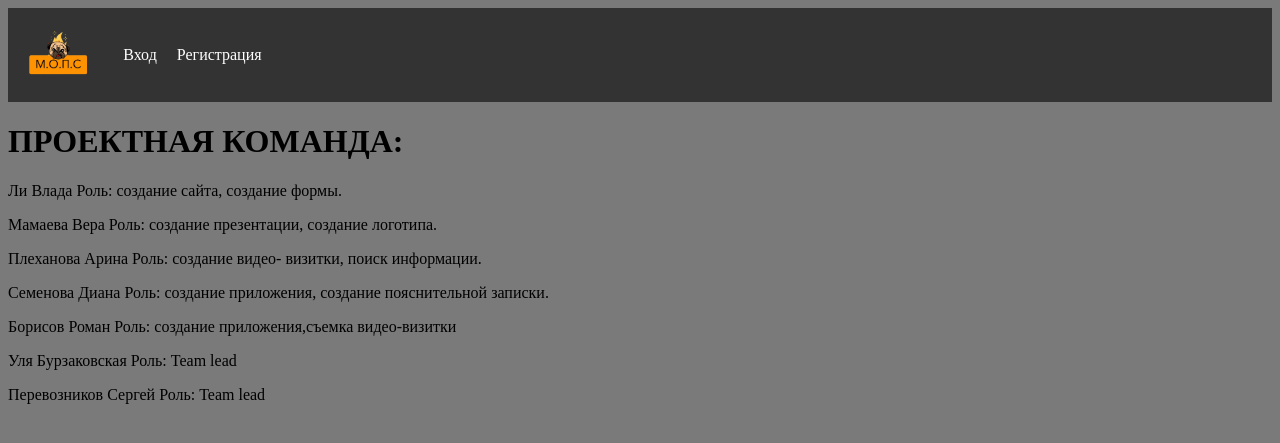
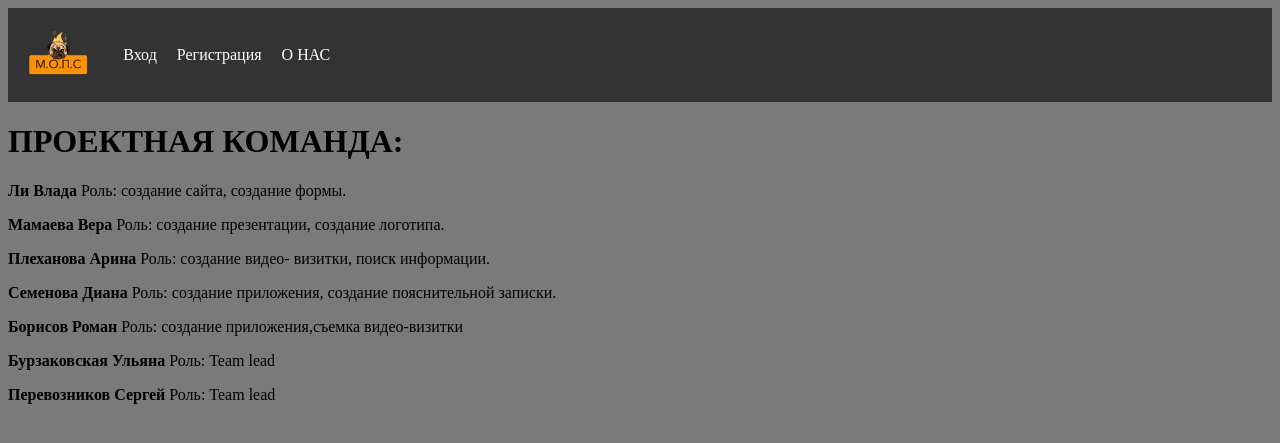
Before and after one commit to IT-Legion/my-website-on-flask, a Flask app: page /about in a window 1280 px wide. Shown: the top 443 px of the page. Run offline with Flask 3, Linux system fonts and the light colour scheme.

Commit message:
В шапку добавлена ссылка о нас.

```diff
--- a/templates/about.html
+++ b/templates/about.html
@@ -8,37 +8,37 @@
 {% block body %}
 <h1>ПРОЕКТНАЯ КОМАНДА:</h1>
 <div>
-    <p>Ли Влада
+    <p><b>Ли Влада</b>
         Роль: создание
         сайта, создание
         формы.
     </p>
-    <p>Мамаева Вера
+    <p><b>Мамаева Вера</b>
         Роль: создание
         презентации,
         создание логотипа.
     </p>
-    <p> Плеханова Арина
+    <p> <b>Плеханова Арина</b>
         Роль: создание видео-
         визитки, поиск
         информации.
     </p>
-    <p>Семенова Диана
+    <p><b>Семенова Диана</b>
         Роль: создание
         приложения, создание
         пояснительной
         записки.
     </p>
-    <p>Борисов Роман
+    <p><b>Борисов Роман</b>
         Роль: создание
         приложения,съемка
         видео-визитки
     </p>
     <p>
-        Уля Бурзаковская Роль: Team lead
+        <b>Бурзаковская Ульяна</b>  Роль: Team lead
     </p>
     <p>
-        Перевозников Сергей
+        <b>Перевозников Сергей </b>
         Роль: Team lead
     </p>
 </div>
--- a/templates/base/base.html
+++ b/templates/base/base.html
@@ -13,6 +13,7 @@
 
         <p><a href="#login">Вход</a></p>
         <p><a href="#registration">Регистрация</a></p>
+        <p><a href="about">О НАС</a></p>
     </header>
 
     {% block body %}
```
